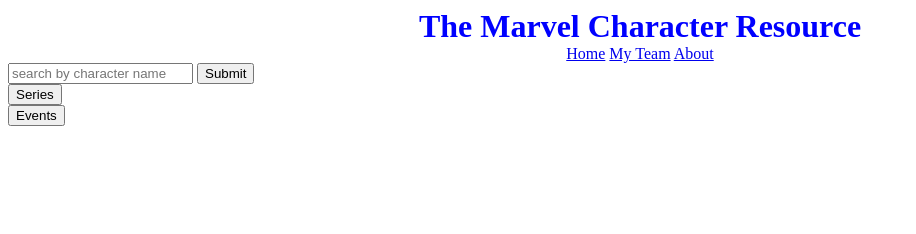
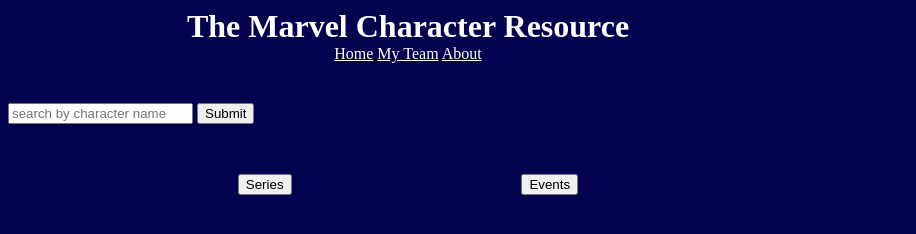
Before and after one commit to ubercraig/ubercraig.github.io, a plain HTML site: page project_1/index.html in a window 1280 px wide. Shown: the whole page, without its empty margins (0-916 px from the left). Drawn offline with nearby package versions, Linux system fonts and the light colour scheme.

Commit message:
basic styling added

```diff
--- a/project_1/app.js
+++ b/project_1/app.js
@@ -12,13 +12,14 @@ let nameQuery = ""
 let seriesQuery = ""
 let queryURL = baseURL + queryType
 
+
 $(()=> {
 const getCharacter = () => {
     // ajax functionality modified from class example
     $.ajax({
         url: queryURL + nameQuery + '&' + ts + '&' + pubKey + '&' + hash
     }).then((characterData) => {
-        $('#character-container').html(`
+        $('#info-container').html(`
         <div id="name"> ${characterData.data.results[0].name}</div>
         <div id="bio"> ${characterData.data.results[0].description}</div>
         `)
@@ -26,7 +27,7 @@ const getCharacter = () => {
         $('#character-container').prepend($img)
         // console.log(characterData.data.results[0].name)  /// for debug
 
-        //series button funtionality
+        //series button functionality
         $('#series-container').on('click', (event) => {
             event.preventDefault()
             for (i=0; i <=20; i++) {
@@ -35,7 +36,7 @@ const getCharacter = () => {
             }
         })
 
-        // events button funtionality
+        // events button functionality
         $('#events-container').on('click', (event) => {
             event.preventDefault()
             for (i=0; i <=20; i++) {
@@ -43,8 +44,6 @@ const getCharacter = () => {
             $('#events-container').append(events)
             }
         })
-
-
     }, (error) =>{
         console.log('error')
     })
--- a/project_1/index.html
+++ b/project_1/index.html
@@ -25,13 +25,18 @@
         <input type="text" placeholder="search by character name">
         <input type="submit">
     </form>
-    <div id="character-container"></div>
-    <div id="series-container">
-        <button>Series</button>
+    <div id="character-container">
+        <div id="info-container"></div>
     </div>
-    <div id="events-container">
-        <button>Events</button>
+    <div class="button-container">
+        <div id="series-container" class="series">
+            <button>Series</button>
+        </div>
+        <div id="events-container" class="events">
+            <button>Events</button>
+        </div>
     </div>
+
 
 </body>
 
--- a/project_1/style.css
+++ b/project_1/style.css
@@ -1,12 +1,50 @@
+body {
+    max-width: 800px;
+    background-color: rgb(2, 2, 79);
+}
+form {
+    margin-top: 40px;
+}
 h1 {
     margin: auto;
     text-align: center;
-    color: blue;
+    color: white;
 }
 nav {
     text-align: center;
+}
+a {
+    color: white;
+}
+#character-container {
+    margin-top: 30px;
+    display: flex;
+    flex-direction: row;
 }
 img {
     width: 300px;
     height: 300px;
 }
+#info-container {
+    margin-left: 15px;
+    display: flex;
+    flex-direction: column;
+}
+#name {
+    font-size: 35px;
+    color: white;
+}
+#bio {
+    margin-top: 20px;
+    font-size: 20px;
+    color: white;
+}
+.button-container {
+    margin-top: 20px;
+    display: flex;
+    flex-direction: row;
+    justify-content: space-evenly;
+}
+.series, .events {
+    color: white
+}
```
